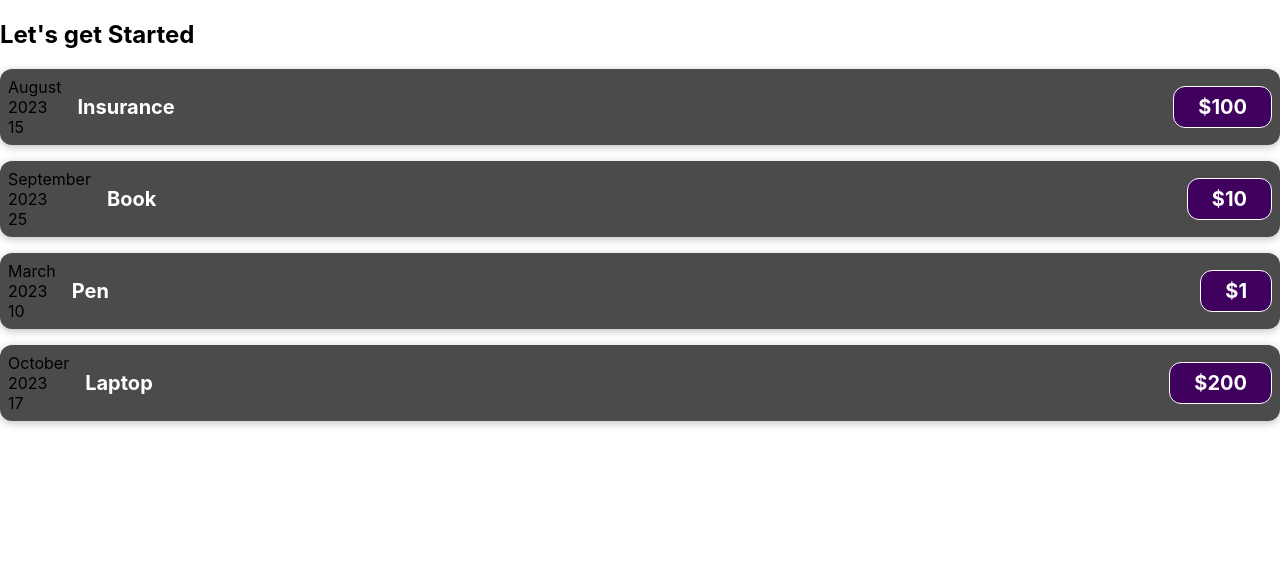
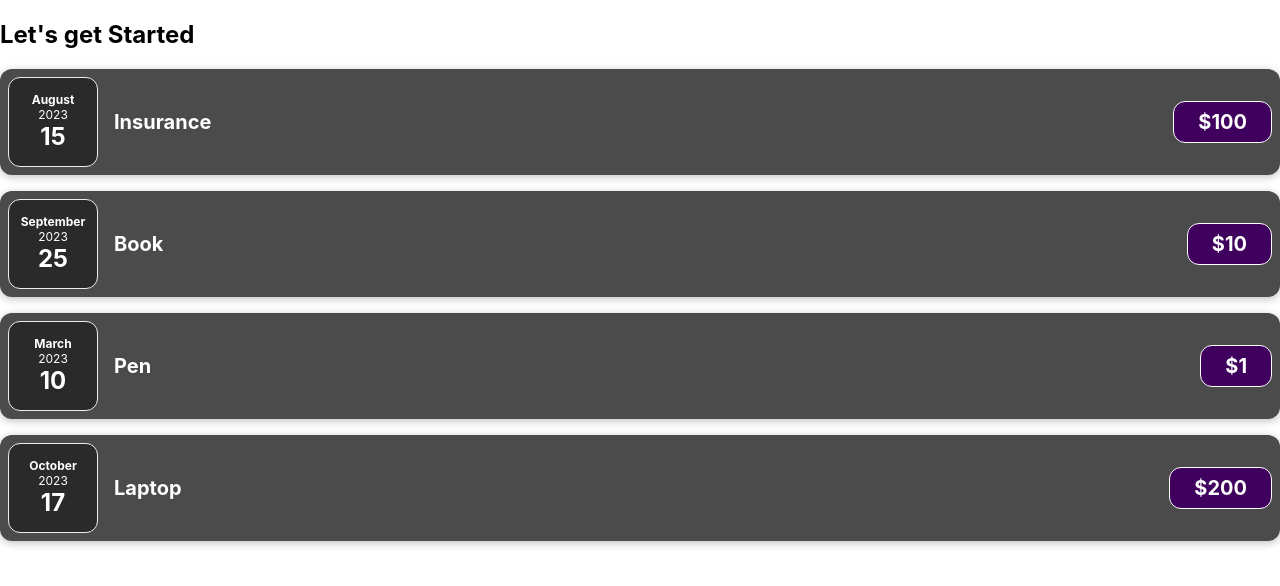
Before and after one commit to nishabdShunya/React-Revision, a React (Create React App) app: page / in a window 1280 px wide. Shown: the top 586 px of the page. Built offline with nearby package versions, Linux system fonts and the light colour scheme.

Commit message:
Splitting Components

```diff
--- a/src/App.js
+++ b/src/App.js
@@ -18,7 +18,7 @@
             title={expense.title}
             date={expense.date}
             price={expense.price}
-          ></ExpenseItem>
+          />
         );
       })}
     </div>
--- /dev/null
+++ b/src/components/ExpenseDate.css
@@ -0,0 +1,26 @@
+.expense-date {
+  display: flex;
+  flex-direction: column;
+  width: 5.5rem;
+  height: 5.5rem;
+  border: 1px solid #ececec;
+  background-color: #2a2a2a;
+  color: white;
+  border-radius: 12px;
+  align-items: center;
+  justify-content: center;
+}
+
+.expense-date__month {
+  font-size: 0.75rem;
+  font-weight: bold;
+}
+
+.expense-date__year {
+  font-size: 0.75rem;
+}
+
+.expense-date__day {
+  font-size: 1.5rem;
+  font-weight: bold;
+}
--- /dev/null
+++ b/src/components/ExpenseDate.js
@@ -0,0 +1,17 @@
+import "./ExpenseDate.css";
+
+function ExpenseDate(props) {
+  const month = props.date.toLocaleString("en-US", { month: "long" });
+  const year = props.date.getFullYear();
+  const day = props.date.toLocaleString("en-US", { day: "2-digit" });
+
+  return (
+    <div className="expense-date">
+      <div className="expense-date__month">{month}</div>
+      <div className="expense-date__year">{year}</div>
+      <div className="expense-date__day">{day}</div>
+    </div>
+  );
+}
+
+export default ExpenseDate;
--- a/src/components/ExpenseItem.js
+++ b/src/components/ExpenseItem.js
@@ -1,17 +1,10 @@
 import "./ExpenseItem.css";
+import ExpenseDate from "./ExpenseDate";
 
 function ExpenseItem(props) {
-  const month = props.date.toLocaleString("en-US", { month: "long" });
-  const year = props.date.getFullYear();
-  const day = props.date.toLocaleString("en-US", { day: "2-digit" });
-
   return (
     <div className="expense-item">
-      <div>
-        <div>{month}</div>
-        <div>{year}</div>
-        <div>{day}</div>
-      </div>
+      <ExpenseDate date={props.date} />
       <div className="expense-item__description">
         <h2>{props.title}</h2>
         <div className="expense-item__price">${props.price}</div>
```
